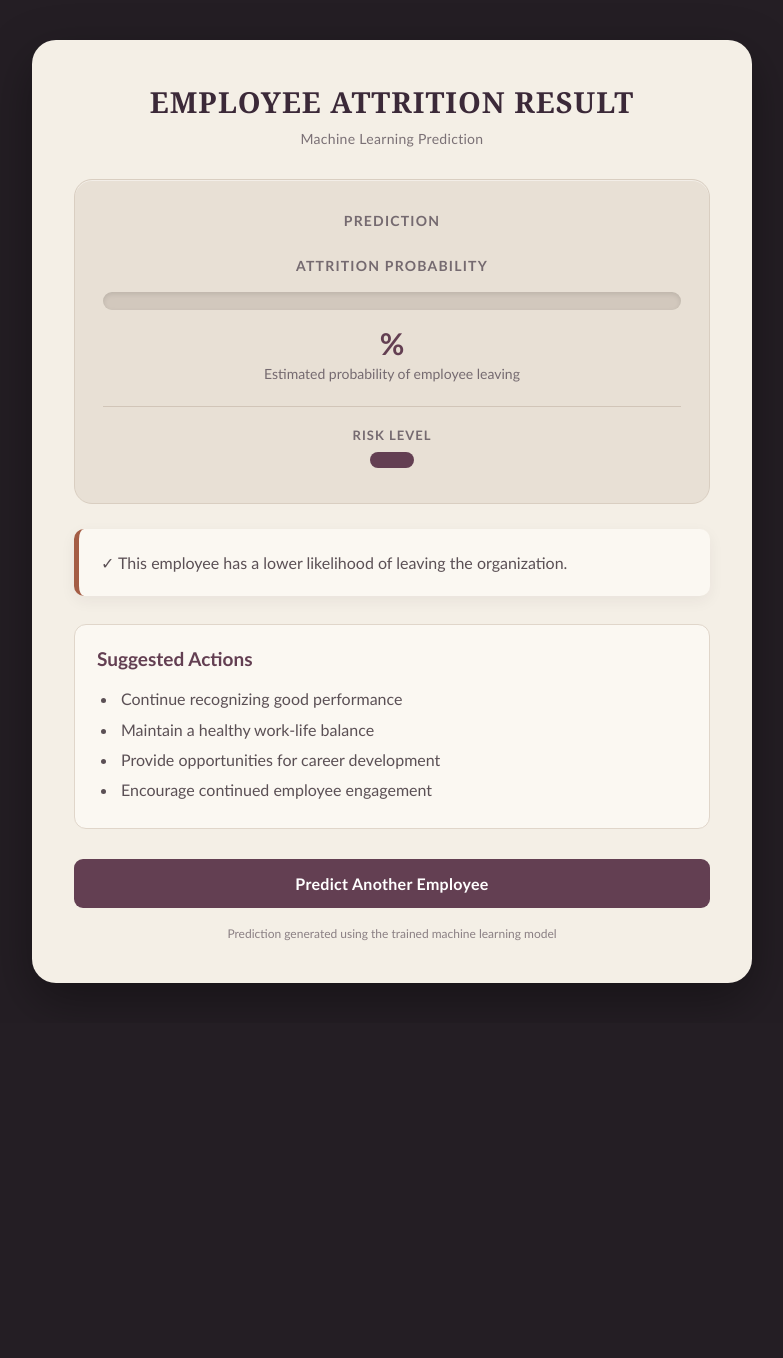
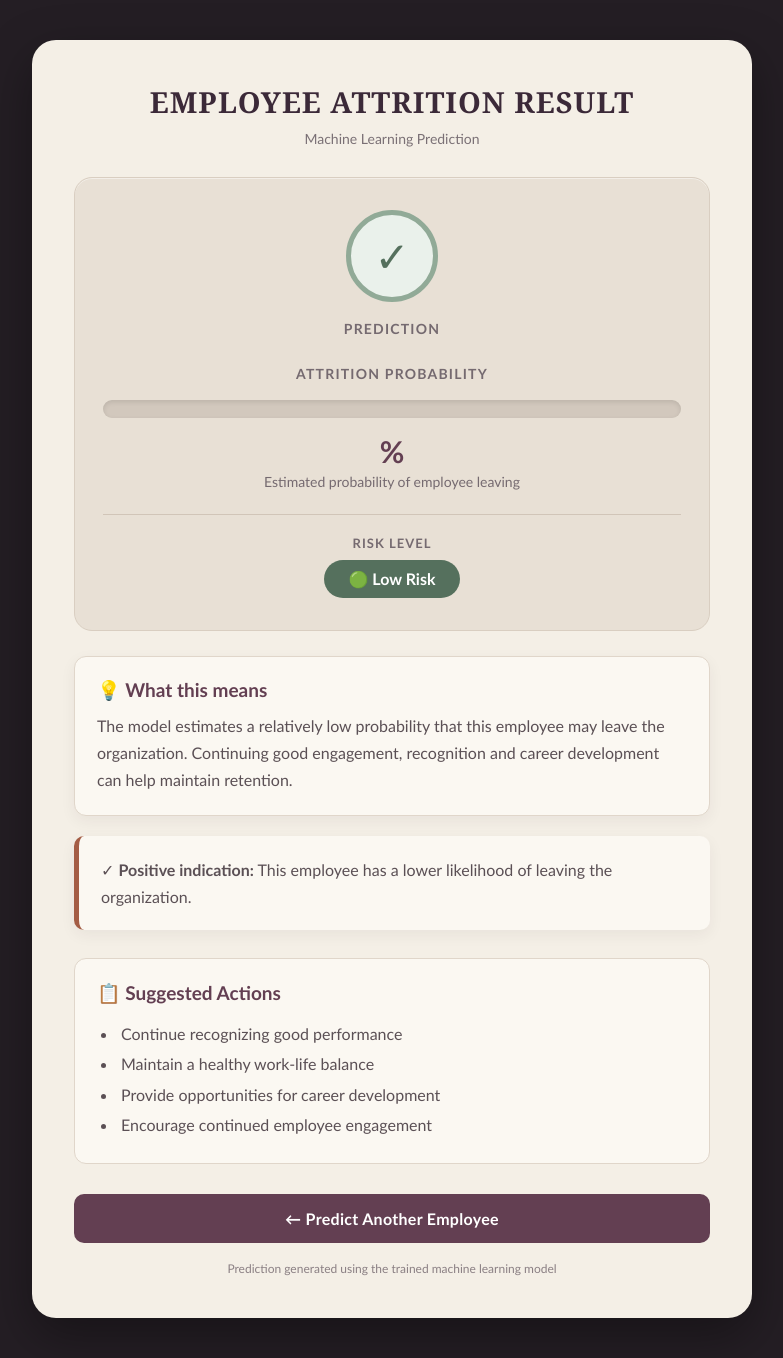
Before and after one commit to DevikaSanthosh24/Employee-Attrition, a Django app: template attrition/predictor/templates/result.html in a window 1280 px wide. Shown: the whole page, without its empty margins (248-1031 px from the left). Before the commit the page ends 983 px from the top, so only its background shows below. Run offline with Django 5.2, Linux system fonts and the light colour scheme; the template is opened without the code that fills it, so the values that code supplies are empty; parts of the project's set-up code (start-up, migrations or seed data) failed here and were passed over.

Commit message:
Improve employee attrition result page UI

```diff
--- a/attrition/predictor/templates/result.html
+++ b/attrition/predictor/templates/result.html
@@ -1,10 +1,11 @@
 <!DOCTYPE html>
+
 <html lang="en">
 
 <head>
 
+
 <meta charset="UTF-8">
-
 <meta name="viewport" content="width=device-width, initial-scale=1.0">
 
 <title>Attrition Prediction Result</title>
@@ -46,7 +47,7 @@
 
     .header {
         text-align: center;
-            margin-bottom: 32px;
+        margin-bottom: 30px;
     }
 
     .header h1 {
@@ -61,7 +62,44 @@
         margin: 0;
         color: #7A7075;
         font-size: 14px;
-            letter-spacing: 0.3px;
+    }
+
+
+    /* =========================
+       RESULT INDICATOR
+    ========================= */
+
+    .result-indicator {
+        width: 92px;
+        height: 92px;
+        margin: 0 auto 18px;
+        border-radius: 50%;
+
+        display: flex;
+        align-items: center;
+        justify-content: center;
+
+        font-size: 42px;
+
+        border: 5px solid #D9CEC1;
+        background: #FBF8F2;
+    }
+
+
+    /* =========================
+       STAY / LEAVE COLORS
+    ========================= */
+
+    .leave {
+        color: #A45D45;
+        border-color: #C98B77;
+        background: #F8E9E3;
+    }
+
+    .stay {
+        color: #55705D;
+        border-color: #91AA97;
+        background: #EAF1EB;
     }
 
 
@@ -113,7 +151,6 @@
         margin-top: 15px;
     }
 
-
     .probability-label {
         font-size: 14px;
         color: #756A70;
@@ -132,19 +169,22 @@
         border-radius: 20px;
         overflow: hidden;
         margin: 18px 0 8px;
+
         box-shadow: inset 0 2px 5px rgba(0,0,0,0.10);
     }
-
 
     .meter {
         height: 100%;
         width: 0;
+
         background: linear-gradient(
             90deg,
             #8B5747,
             #A45D45
         );
+
         border-radius: 20px;
+
         transition: width 0.8s ease;
     }
 
@@ -159,7 +199,6 @@
         border-top: 1px solid #D1C5B8;
     }
 
-
     .risk-label {
         font-size: 13px;
         color: #756A70;
@@ -169,16 +208,64 @@
         font-weight: bold;
     }
 
-
     .risk-level {
         display: inline-block;
-            padding: 8px 22px;
+        padding: 9px 24px;
         border-radius: 30px;
+
         background: #633F52;
         color: white;
+
         font-size: 16px;
         font-weight: bold;
-            letter-spacing: 0.4px;
+    }
+
+
+    /* RISK COLORS */
+
+    .risk-high {
+        background: #A45D45;
+    }
+
+    .risk-moderate {
+        background: #9A7A4F;
+    }
+
+    .risk-low {
+        background: #55705D;
+    }
+
+
+    /* =========================
+       WHAT THIS MEANS
+    ========================= */
+
+    .meaning {
+        margin-top: 25px;
+        padding: 21px 22px;
+
+        background: #FBF8F2;
+
+        border-radius: 12px;
+        border: 1px solid #E0D6CA;
+
+        box-shadow: 0 5px 15px rgba(59, 41, 56, 0.06);
+    }
+
+    .meaning h2 {
+        margin: 0 0 10px;
+
+        color: #633F52;
+
+        font-size: 19px;
+    }
+
+    .meaning p {
+        margin: 0;
+
+        color: #5B5055;
+
+        line-height: 1.7;
     }
 
 
@@ -187,44 +274,57 @@
     ========================= */
 
     .explanation {
-            margin-top: 25px;
+        margin-top: 20px;
+
         padding: 20px 22px;
+
         border-left: 5px solid #A45D45;
+
         background: #FBF8F2;
+
         border-radius: 10px;
+
         color: #5B5055;
+
         line-height: 1.7;
+
         box-shadow: 0 5px 15px rgba(59, 41, 56, 0.06);
     }
 
 
     /* =========================
-           SUGGESTIONS
+       SUGGESTED ACTIONS
     ========================= */
 
     .suggestions {
         margin-top: 28px;
+
         padding: 22px;
+
         background: #FBF8F2;
+
         border-radius: 12px;
+
         border: 1px solid #E0D6CA;
     }
 
-
     .suggestions h2 {
         color: #633F52;
+
         font-size: 19px;
+
         margin: 0 0 14px;
     }
 
-
     .suggestions ul {
         padding-left: 21px;
+
         margin: 0;
+
         color: #5B5055;
+
         line-height: 1.9;
     }
-
 
     .suggestions li {
         padding-left: 3px;
@@ -239,38 +339,56 @@
         margin-top: 30px;
     }
 
+    .button {
+        display: flex;
 
-        .button {
-            display: block;
+        align-items: center;
+        justify-content: center;
+        gap: 9px;
+
         width: 100%;
+
         padding: 15px;
+
         background: #633F52;
+
         color: white;
+
         text-align: center;
+
         text-decoration: none;
-            border-radius: 9px;
+
+        border-radius: 10px;
+
         font-size: 16px;
+
         font-weight: bold;
+
         letter-spacing: 0.3px;
+
         transition: all 0.3s ease;
     }
 
-
     .button:hover {
         background: #7B4D61;
+
         transform: translateY(-2px);
+
         box-shadow: 0 8px 18px rgba(99, 63, 82, 0.30);
     }
 
 
     /* =========================
-           FOOTER TEXT
+       FOOTER
     ========================= */
 
     .footer-note {
         text-align: center;
+
         margin-top: 18px;
+
         font-size: 12px;
+
         color: #8A7F83;
     }
 
@@ -306,12 +424,18 @@
             padding: 27px 18px;
         }
 
+        .result-indicator {
+            width: 78px;
+            height: 78px;
+            font-size: 34px;
+        }
+
     }
 
 </style>
 
+
 </head>
-
 
 <body>
 
@@ -338,6 +462,24 @@
 ========================= -->
 
 <div class="prediction-card">
+
+
+    <!-- STAY / LEAVE ICON -->
+
+    {% if prediction == "Employee likely to LEAVE" %}
+
+        <div class="result-indicator leave">
+            ⚠
+        </div>
+
+    {% else %}
+
+        <div class="result-indicator stay">
+            ✓
+        </div>
+
+    {% endif %}
+
 
     <div class="prediction-title">
         Prediction
@@ -384,11 +526,69 @@
             Risk Level
         </div>
 
-            <div class="risk-level">
-                {{ risk }}
+
+        {% if risk == "High Risk" %}
+
+            <div class="risk-level risk-high">
+                🔴 High Risk
+            </div>
+
+        {% elif risk == "Moderate Risk" %}
+
+            <div class="risk-level risk-moderate">
+                🟠 Moderate Risk
+            </div>
+
+        {% else %}
+
+            <div class="risk-level risk-low">
+                🟢 Low Risk
+            </div>
+
+        {% endif %}
+
     </div>
 
 </div>
+
+
+<!-- =========================
+     WHAT THIS MEANS
+========================= -->
+
+<div class="meaning">
+
+    <h2>💡 What this means</h2>
+
+
+    {% if risk == "High Risk" %}
+
+        <p>
+            The model estimates a relatively high probability
+            that this employee may leave the organization.
+            HR may want to review the employee's workload,
+            satisfaction, career growth and engagement.
+        </p>
+
+    {% elif risk == "Moderate Risk" %}
+
+        <p>
+            The model identifies some potential risk of
+            employee attrition. Monitoring employee
+            satisfaction, workload and career development
+            may help reduce the possibility of leaving.
+        </p>
+
+    {% else %}
+
+        <p>
+            The model estimates a relatively low probability
+            that this employee may leave the organization.
+            Continuing good engagement, recognition and
+            career development can help maintain retention.
+        </p>
+
+    {% endif %}
 
 </div>
 
@@ -401,17 +601,20 @@
 
     {% if risk == "High Risk" %}
 
-            ⚠ This employee has a higher likelihood
+        ⚠ <strong>Attention recommended:</strong>
+        This employee has a higher likelihood
         of leaving the organization.
 
     {% elif risk == "Moderate Risk" %}
 
-            ⚠ This employee has a moderate likelihood
+        ⚠ <strong>Monitor the situation:</strong>
+        This employee has a moderate likelihood
         of leaving the organization.
 
     {% else %}
 
-            ✓ This employee has a lower likelihood
+        ✓ <strong>Positive indication:</strong>
+        This employee has a lower likelihood
         of leaving the organization.
 
     {% endif %}
@@ -425,9 +628,11 @@
 
 <div class="suggestions">
 
-        <h2>Suggested Actions</h2>
+    <h2>📋 Suggested Actions</h2>
+
 
     <ul>
+
 
         <!-- HIGH RISK -->
 
@@ -493,31 +698,33 @@
 
         {% endif %}
 
+
     </ul>
 
 </div>
 
 
 <!-- =========================
-         BUTTON
+     BACK BUTTON
 ========================= -->
 
 <div class="button-container">
 
     <a href="{% url 'home' %}" class="button">
-            Predict Another Employee
+
+        ← Predict Another Employee
+
     </a>
 
 </div>
 
 
 <div class="footer-note">
+
     Prediction generated using the trained machine learning model
-    </div>
-
 
 </div>
-
+</div>
 
 <!-- =========================
      RISK METER JAVASCRIPT
@@ -531,10 +738,14 @@
         meter.dataset.probability
     );
 
-    meter.style.width = probability + "%";
+    if (!isNaN(probability)) {
+
+        meter.style.width =
+            Math.min(Math.max(probability, 0), 100) + "%";
+
+    }
 
 </script>
-
 
 </body>
 
```
Lines whose indentation alone changed are shown as unchanged.
